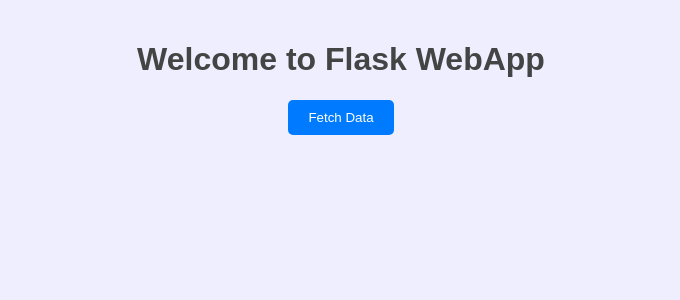
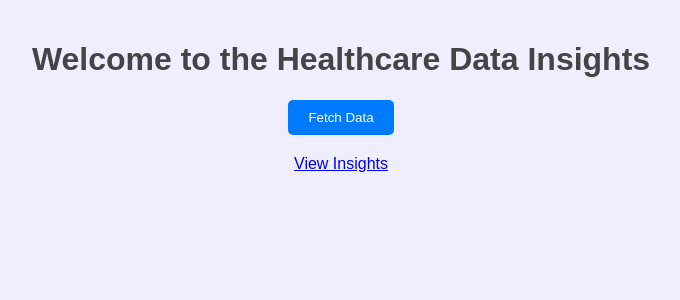
Before and after one commit to yuying15/repo_webapp, a Flask app: page / in a window 1280 px wide. Shown: the top 300 px of the page, without its empty margins (299-979 px from the left). Run offline with Flask 2, Linux system fonts and the light colour scheme.

Commit message:
Add insights page and update requirements
- Introduced a new insights page to visualize healthcare data.
- Added pandas, matplotlib, and seaborn to requirements for data processing and visualization.
- Updated index.html to include a link to the insights page.
- Fixed formatting in app.js for better readability.

```diff
--- a/app.py
+++ b/app.py
@@ -1,4 +1,9 @@
 from flask import Flask, render_template, jsonify
+import pandas as pd
+import matplotlib.pyplot as plt
+import seaborn as sns
+import io
+import base64
 
 app = Flask(__name__)
 
@@ -10,5 +15,26 @@ def home():
 def get_data():
     return jsonify({"message": "Hello, Flask!"})
 
+@app.route("/insights")
+def insights():
+    # Load the dataset
+    data = pd.read_csv('Public Healthcare Dataset_ Hospital - train_data.csv.csv')
+
+    # Generate insights
+    # Example: Distribution of 'Severity of Illness'
+    plt.figure(figsize=(10, 6))
+    sns.countplot(data['Severity of Illness'])
+    plt.title('Distribution of Severity of Illness')
+    plt.xlabel('Severity of Illness')
+    plt.ylabel('Count')
+
+    # Save the plot to a BytesIO object
+    img = io.BytesIO()
+    plt.savefig(img, format='png')
+    img.seek(0)
+    plot_url = base64.b64encode(img.getvalue()).decode()
+
+    return render_template("insights.html", plot_url=plot_url)
+
 if __name__ == "__main__":
     app.run(host="0.0.0.0", port=5000)
--- a/requirements.txt
+++ b/requirements.txt
@@ -1,2 +1,5 @@
 Flask==2.2.2
 Werkzeug==2.2.3
+pandas==1.5.3
+matplotlib==3.6.2
+seaborn==0.12.1
--- a/static/js/app.js
+++ b/static/js/app.js
@@ -1,4 +1,4 @@
-document.getElementById("fetchData").addEventListener("click", async () =
+document.getElementById("fetchData").addEventListener("click", async () => {
     const response = await fetch("/api/data");
     const data = await response.json();
     document.getElementById("data").textContent = data.message;
--- a/templates/index.html
+++ b/templates/index.html
@@ -3,13 +3,14 @@
 <head>
     <meta charset="UTF-8">
     <meta name="viewport" content="width=device-width, initial-scale=1.0">
-    <title>Flask WebApp</title>
+    <title>Home</title>
     <link rel="stylesheet" href="^{{ url_for('static', filename='css/style.css') }}">
 </head>
 <body>
-    <h1>Welcome to Flask WebApp</h1>
+    <h1>Welcome to the Healthcare Data Insights</h1>
     <button id="fetchData">Fetch Data</button>
     <p id="data"></p>
+    <a href="/insights">View Insights</a>
     <script src="^{{ url_for('static', filename='js/app.js') }}"></script>
 </body>
 </html>
```
Also changed, not shown: templates/insights.html (added, +12 -0 lines), 1 other file.
